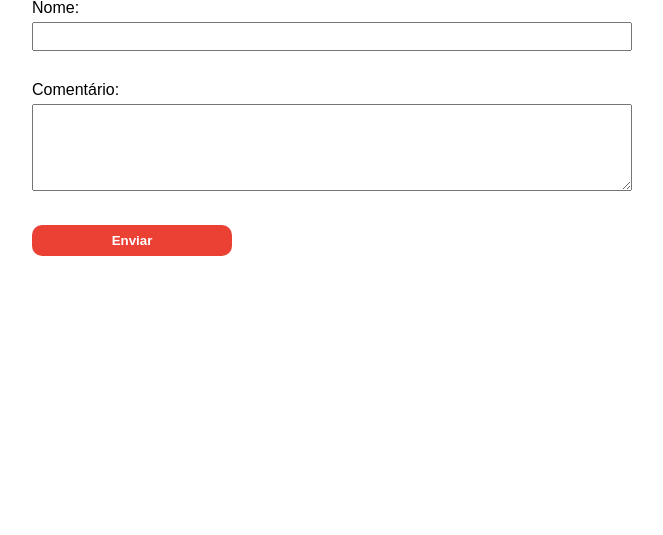
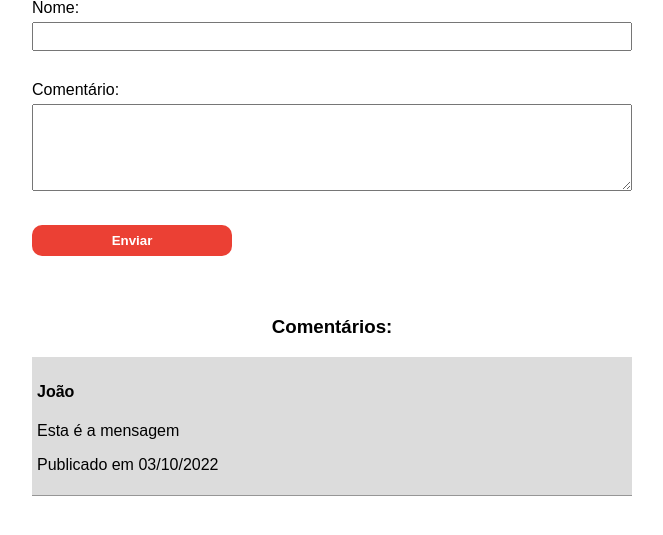
Before and after one commit to DennisFernandes90/comentarios_com_ajax, a PHP site: page / in a window 1280 px wide. Shown: the part 81-616 px from the top of the page, without its empty margins (308-971 px from the left). Run offline with PHP 8.4, Linux system fonts and the light colour scheme; data that the repository does not hold is empty.

Commit message:
finalizado

```diff
--- a/DAO/ComentariosDAO.php
+++ b/DAO/ComentariosDAO.php
@@ -37,7 +37,7 @@
 
             if($stmt->rowCount() > 0){
 
-                $data = $stmt->fetchAll();
+                $data = $stmt->fetchAll(PDO::FETCH_ASSOC);
 
                 foreach($data as $row){
                     array_push($all_comments, $row);
--- a/css/styles.css
+++ b/css/styles.css
@@ -16,6 +16,7 @@ html, body{
     margin-left: auto;
     margin-right: auto;
     text-align: left;
+    margin-bottom: 60px;
 }
 
 .input-box label{
@@ -45,3 +46,16 @@ html, body{
 #form-btn:hover{
     background-color: #ed6255;
 }
+
+.comments-box{
+    max-width: 600px;
+    margin-left: auto;
+    margin-right: auto;
+    text-align: left;
+}
+
+.comment{
+    background-color: rgb(220, 220, 220);
+    padding: 5px;
+    border-bottom: 1px solid rgb(150, 150, 150);
+}
--- a/index.php
+++ b/index.php
@@ -1,5 +1,13 @@
 <?php
     require_once("db.php");
+    require_once("models/Comentarios.php");
+    require_once("DAO/ComentariosDAO.php");
+
+    $comentarios = new Comentarios();
+    $comentariosDao = new ComentariosDAO($conn);
+
+    $display = $comentariosDao->show_comments();
+
 ?>
 
 <!DOCTYPE html>
@@ -21,7 +29,7 @@
 
         <div class="form-box">
 
-            <form action="form_process.php" method="post">
+            <form action="" method="post">
 
                 <div class="input-box">
                     <label for="nome">Nome:</label>
@@ -33,9 +41,21 @@
                     <textarea name="comentario" id="comentario"  rows="5" required></textarea>
                 </div>
 
-                <button id="form-btn">Enviar</button>
+                <button type="button" id="form-btn">Enviar</button>
 
             </form>
+        </div>
+
+        <h3>Comentários:</h3>
+        <div class="comments-box">
+
+
+            <div class="comment">
+                <h4 class="user-name-title">João</h4>
+                <p class="msg-text">Esta é a mensagem</p>
+                <p class="date-text">Publicado em <span class="date">03/10/2022</span> </p>
+            </div>
+
         </div>
 
 
--- a/scripts/script.js
+++ b/scripts/script.js
@@ -1,4 +1,51 @@
 $(document).ready(function(){
+
+    //Inserir dados no banco sem refresh da página
+
+    $("#form-btn").click(function(){
+
+
+        var nome = $("#nome").val();
+        var comentario = $("#comentario").val();
+        var formData = {
+            nome: nome,
+            comentario: comentario
+        };
+
+        $.ajax({
+            url: "form_process.php",
+            type: "POST",
+            data: formData,
+            dataType: "json",
+            success: function(response){
+                $("#nome").val("");
+                $("#comentario").val("");
+                getComments();
+                console.log(response);
+            }
+        });
+
+    });
+
+    //Resgatar os comentários sem dar refresh na página
+
+    function getComments(){
+        $.ajax({
+            url: "return_comments.php",
+            type: "GET",
+            dataType: "json",
+            success: function(response){
+
+                for(var i = 0; i<response.length; i++){
+                    $(".comments-box").prepend("<div class='comment'><h4 class='user-name-title'>" + response[i].nome + "</h4><p class='msg-text'>" + response[i].texto +"</p><p class='date-text'>Publicado em <span class='date'>"+ response[i].data +"</span> </p></div>");
+                }
+
+                console.log(response);
+            }
+        });
+    }
+
+    getComments();
 
 
 
```
Also changed, not shown: form_process.php (+6 -1 lines).
